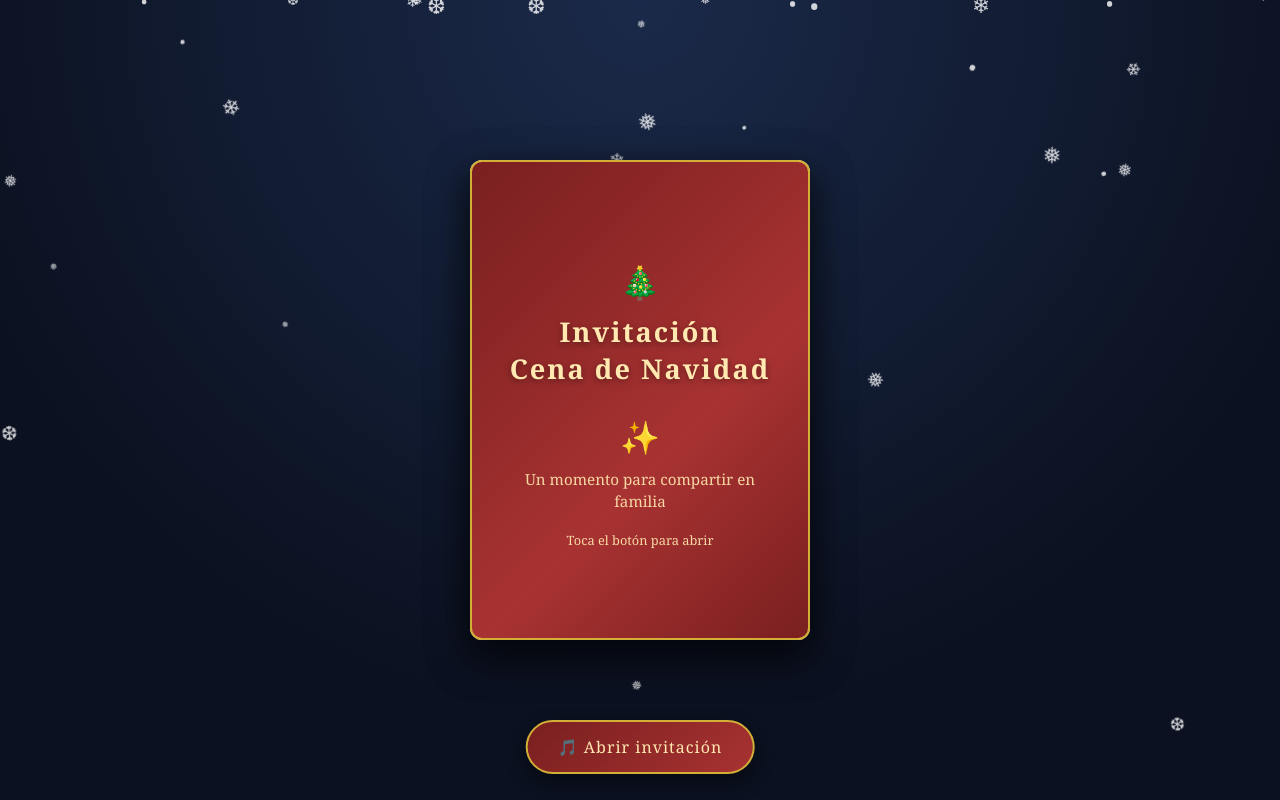
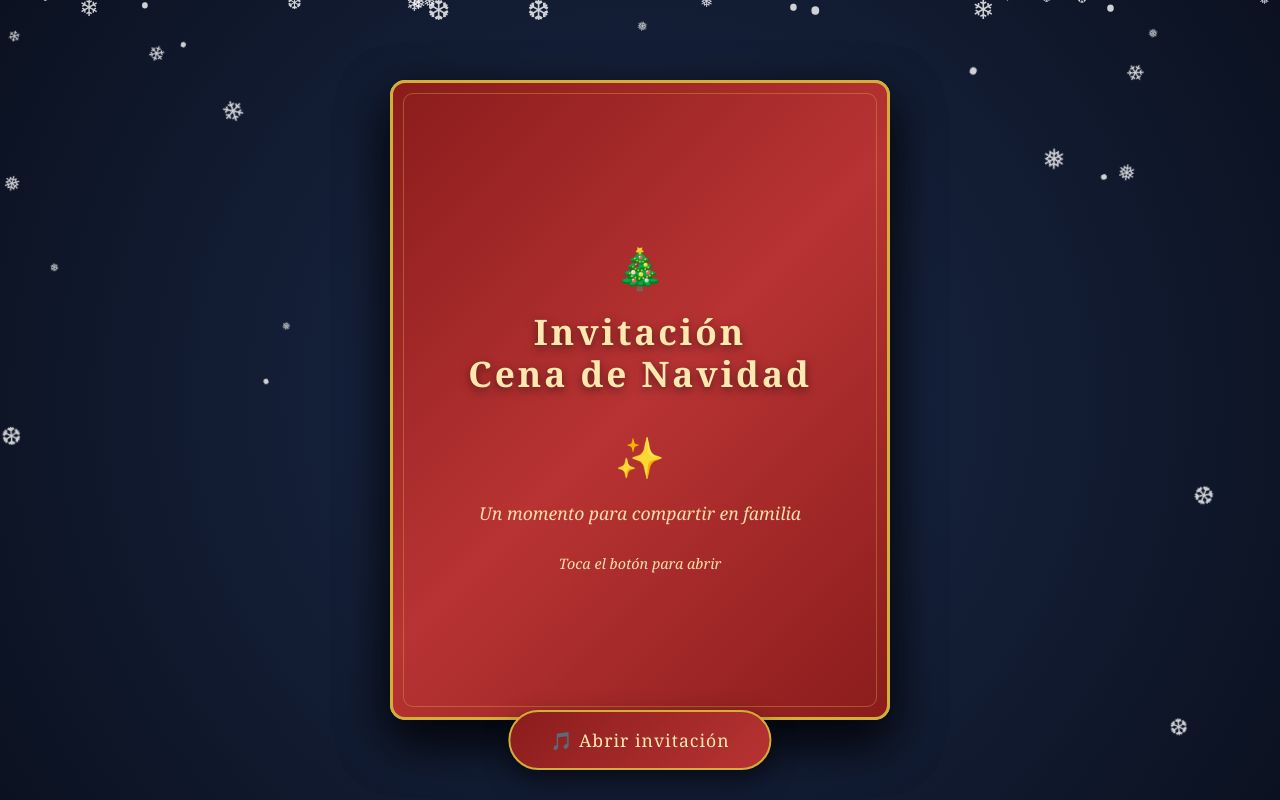
Before and after one commit to humanomaquina527-source/invitacion-navidad, a plain HTML site: page index.html in a window 1280 px wide. Drawn offline with Linux system fonts and the light colour scheme.

Commit message:
Update index.html

```diff
--- a/index.html
+++ b/index.html
@@ -2,8 +2,8 @@
 <html lang="es">
 <head>
 <meta charset="UTF-8" />
-<meta name="viewport" content="width=device-width, initial-scale=1.0" />
-<title>Invitación a la Cena de Navidad</title>
+<meta name="viewport" content="width=device-width, initial-scale=1.0, maximum-scale=1.0, user-scalable=no" />
+<title>Invitación Cena de Navidad - Duce</title>
 <style>
   * { box-sizing: border-box; margin: 0; padding: 0; }
 
@@ -13,9 +13,9 @@
     align-items: center;
     justify-content: center;
     font-family: 'Georgia', 'Times New Roman', serif;
-    background: radial-gradient(circle at top, #1b2a4a 0%, #0b1120 70%);
+    background: radial-gradient(circle at center, #1b2a4a 0%, #0b1120 100%);
     overflow: hidden;
-    padding: 20px;
+    padding: 15px;
   }
 
   /* Copos de nieve */
@@ -26,174 +26,191 @@
     opacity: 0.8;
     pointer-events: none;
     animation: fall linear infinite;
+    z-index: 1;
   }
   @keyframes fall {
     to { transform: translateY(110vh) rotate(360deg); }
   }
 
-  /* Contenedor tipo libro */
+  /* Contenedor tipo libro GIGANTE */
   .book {
     position: relative;
-    width: 340px;
-    height: 480px;
-    perspective: 1500px;
+    width: 100%;
+    max-width: 500px; /* Más grande, ideal para celular */
+    height: 80vh;
+    max-height: 700px;
+    perspective: 2000px;
     z-index: 2;
   }
 
   .page {
     position: absolute;
     inset: 0;
-    border-radius: 12px;
-    background: linear-gradient(135deg, #fdf6e3 0%, #f5e6c8 100%);
-    box-shadow: 0 15px 40px rgba(0,0,0,0.5);
-    padding: 34px 28px;
+    border-radius: 15px;
+    background: linear-gradient(135deg, #fffcf5 0%, #fdf2e3 100%);
+    box-shadow: 0 20px 50px rgba(0,0,0,0.6);
+    padding: 40px 35px;
     display: flex;
     flex-direction: column;
     justify-content: center;
     text-align: center;
-    color: #4a2c17;
+    color: #3e2010;
     backface-visibility: hidden;
+    border: 1px solid #e8d5b5;
   }
 
-  /* Hoja que se abre (portada) */
+  /* Portada que se abre */
   .cover {
     transform-origin: left center;
-    transition: transform 1.4s cubic-bezier(.4,.2,.2,1);
+    transition: transform 1.5s cubic-bezier(.4,.2,.2,1);
     z-index: 3;
-    background: linear-gradient(135deg, #7a1f1f 0%, #a83232 60%, #7a1f1f 100%);
+    background: linear-gradient(135deg, #8b1c1c 0%, #b83333 50%, #8b1c1c 100%);
     color: #ffe9b0;
-    border: 2px solid #d4af37;
+    border: 3px solid #d4af37;
+  }
+  .cover::before {
+    content: '';
+    position: absolute;
+    inset: 10px;
+    border: 1px solid rgba(212, 175, 55, 0.4);
+    border-radius: 10px;
+    pointer-events: none;
   }
   .cover h1 {
-    font-size: 1.7rem;
-    letter-spacing: 2px;
-    margin-bottom: 18px;
-    text-shadow: 0 2px 6px rgba(0,0,0,0.4);
+    font-size: 2.2rem;
+    letter-spacing: 3px;
+    margin-bottom: 20px;
+    text-shadow: 0 3px 10px rgba(0,0,0,0.5);
+    line-height: 1.2;
   }
-  .cover .adorno { font-size: 2rem; margin: 10px 0; }
-  .cover p { font-size: 0.95rem; opacity: 0.9; line-height: 1.5; }
+  .cover .adorno { font-size: 2.5rem; margin: 15px 0; }
+  .cover p { font-size: 1.1rem; opacity: 0.95; line-height: 1.6; font-style: italic; }
 
   .book.open .cover {
-    transform: rotateY(-160deg);
+    transform: rotateY(-170deg);
   }
 
   /* Página interior */
   .inside {
     z-index: 2;
     overflow-y: auto;
+    justify-content: flex-start;
   }
   .inside h2 {
-    font-size: 1.35rem;
-    color: #7a1f1f;
-    margin-bottom: 6px;
+    font-size: 1.6rem;
+    color: #8b1c1c;
+    margin-bottom: 10px;
+    margin-top: 10px;
   }
   .inside .fecha {
-    font-size: 0.9rem;
-    color: #a83232;
-    margin-bottom: 16px;
-    font-style: italic;
+    font-size: 1.1rem;
+    color: #b83333;
+    margin-bottom: 25px;
+    font-weight: bold;
+    letter-spacing: 1px;
+    background: rgba(184, 51, 51, 0.1);
+    padding: 8px;
+    border-radius: 8px;
+    border: 1px dashed #b83333;
   }
   .inside p {
-    font-size: 0.86rem;
-    line-height: 1.55;
-    margin-bottom: 12px;
-    text-align: left;
+    font-size: 1.05rem;
+    line-height: 1.7;
+    margin-bottom: 18px;
+    text-align: justify;
+    text-justify: inter-word;
   }
   .inside .firma {
-    margin-top: 14px;
+    margin-top: 25px;
     font-style: italic;
     text-align: right;
-    font-size: 0.9rem;
-    color: #7a1f1f;
+    font-size: 1.2rem;
+    color: #8b1c1c;
+    font-weight: bold;
   }
 
   /* Botón */
   .btn {
     position: fixed;
-    bottom: 26px;
+    bottom: 30px;
     left: 50%;
     transform: translateX(-50%);
     z-index: 10;
-    padding: 14px 30px;
-    font-size: 1rem;
+    padding: 16px 40px;
+    font-size: 1.1rem;
     font-family: inherit;
     letter-spacing: 1px;
     border: 2px solid #d4af37;
-    border-radius: 40px;
-    background: linear-gradient(135deg, #7a1f1f, #a83232);
+    border-radius: 50px;
+    background: linear-gradient(135deg, #8b1c1c, #b83333);
     color: #ffe9b0;
     cursor: pointer;
-    box-shadow: 0 8px 20px rgba(0,0,0,0.45);
+    box-shadow: 0 10px 25px rgba(0,0,0,0.5);
     transition: transform .2s, box-shadow .2s;
   }
-  .btn:hover { transform: translateX(-50%) scale(1.05); box-shadow: 0 10px 26px rgba(0,0,0,0.6); }
+  .btn:hover { transform: translateX(-50%) scale(1.05); box-shadow: 0 15px 30px rgba(0,0,0,0.7); }
   .btn.hidden { display: none; }
 
-  /* Ajuste para pantallas pequeñas */
-  @media (max-width: 380px) {
-    .book { width: 300px; height: 450px; }
-    .inside p { font-size: 0.8rem; }
+  @media (max-width: 400px) {
+    .book { height: 85vh; }
+    .cover h1 { font-size: 1.8rem; }
+    .inside p { font-size: 0.95rem; }
+    .inside h2 { font-size: 1.4rem; }
   }
 </style>
 </head>
 <body>
 
-  <!-- Contenedor del libro -->
   <div class="book" id="book">
-    <!-- Portada que se abre -->
     <div class="page cover">
       <div class="adorno">🎄</div>
       <h1>Invitación<br>Cena de Navidad</h1>
       <div class="adorno">✨</div>
       <p>Un momento para compartir en familia</p>
-      <p style="margin-top:18px; font-size:0.8rem;">Toca el botón para abrir</p>
+      <p style="margin-top:25px; font-size:0.9rem;">Toca el botón para abrir</p>
     </div>
 
-    <!-- Interior con el mensaje -->
     <div class="page inside">
       <h2>Los esperamos en casa</h2>
-      <div class="fecha">24 de diciembre · [Hora]</div>
+      <div class="fecha">24 de Diciembre · A partir de las 5:00 PM</div>
 
       <p>Hola a todos:</p>
 
       <p>Les escribo porque se acercan las fiestas y he estado pensando mucho en nosotros. Sé que no hemos estado cerca, que ha habido diferencias y comentarios que han dolido, y no voy a fingir que no ha pasado nada. Pero también he pensado en papá y mamá, que ya están grandes, y en cómo la vida pasa tan rápido que a veces no nos damos cuenta de que el tiempo con ellos es un regalo que no se repite.</p>
 
-      <p>Por eso los invito a una cena de Navidad en mi casa. No es para hablar del pasado ni para forzar nada. Es solo para estar juntos un rato, compartir la mesa y darles a papá y mamá la alegría de vernos reunidos el tiempo que se pueda.</p>
+      <p>Por eso los invito a una cena de Navidad en la casa de mis papás. No es para hablar del pasado ni para forzar nada. Es solo para estar juntos un rato, compartir la mesa y darles a papá y mamá la alegría de vernos reunidos el tiempo que se pueda.</p>
 
       <p>Solo les pido algo: vengan con el corazón sincero, sin comentarios que no sean buenos. Si sienten que pueden venir así, adelante, los espero con gusto. Si no, lo lamento, pero lo entiendo. Yo también me estoy tragando mi orgullo, y me gustaría que entre hermanos pudiéramos hacer lo mismo.</p>
 
-      <p>Por favor confírmenme si pueden asistir para ir organizándome.</p>
+      <p>Vengan a la hora que gusten a partir de las 5-6 pm. Por favor confírmenme si pueden asistir para ir organizándome.</p>
 
-      <div class="firma">Con cariño,<br>[Tu nombre]</div>
+      <div class="firma">Con cariño,<br>Duce</div>
     </div>
   </div>
 
-  <!-- Botón para abrir y activar música -->
   <button class="btn" id="btn">🎵 Abrir invitación</button>
 
 <script>
-  // ---------- Copos de nieve ----------
+  // Copos de nieve
   const snowChars = ['❄','❅','❆','•'];
-  for (let i = 0; i < 40; i++) {
+  for (let i = 0; i < 50; i++) {
     const s = document.createElement('div');
     s.className = 'snow';
     s.textContent = snowChars[Math.floor(Math.random()*snowChars.length)];
     s.style.left = Math.random() * 100 + 'vw';
-    s.style.fontSize = (8 + Math.random() * 16) + 'px';
+    s.style.fontSize = (10 + Math.random() * 20) + 'px';
     s.style.animationDuration = (6 + Math.random() * 8) + 's';
     s.style.animationDelay = (Math.random() * 8) + 's';
     document.body.appendChild(s);
   }
 
-  // ---------- Abrir libro + música ----------
+  // Abrir libro + música
   const book = document.getElementById('book');
   const btn = document.getElementById('btn');
   let audioCtx = null;
   let musicStarted = false;
 
-  // Melodía navideña sencilla (We wish you a merry christmas) generada con Web Audio
   const melody = [
-    // [nota, duración en tiempos]
     ['C5',1],['C5',0.5],['D5',1],['C5',1],['F5',1],['E5',2],
     ['C5',1],['C5',0.5],['D5',1],['C5',1],['G5',1],['F5',2],
     ['C5',1],['C5',0.5],['C6',1],['A5',1],['F5',1],['E5',1],['D5',1],
@@ -208,20 +225,20 @@
     if (!audioCtx) {
       audioCtx = new (window.AudioContext || window.webkitAudioContext)();
     }
-    const beat = 0.42; // duración de un tiempo en segundos
+    const beat = 0.45;
     let t = audioCtx.currentTime + 0.1;
 
     melody.forEach(([note, dur]) => {
       const osc = audioCtx.createOscillator();
       const gain = audioCtx.createGain();
-      osc.type = 'sine';
+      osc.type = 'triangle'; // Un tono más parecido a cajita de música
       osc.frequency.value = noteFreq[note];
 
       const start = t;
       const end = t + dur * beat;
 
       gain.gain.setValueAtTime(0, start);
-      gain.gain.linearRampToValueAtTime(0.12, start + 0.03);
+      gain.gain.linearRampToValueAtTime(0.15, start + 0.05);
       gain.gain.exponentialRampToValueAtTime(0.001, end);
 
       osc.connect(gain).connect(audioCtx.destination);
@@ -231,9 +248,8 @@
       t = end;
     });
 
-    // Repetir la melodía en bucle
     const total = t - audioCtx.currentTime;
-    setTimeout(() => { if (musicStarted) playMelody(); }, total * 1000 + 300);
+    setTimeout(() => { if (musicStarted) playMelody(); }, total * 1000 + 400);
   }
 
   btn.addEventListener('click', () => {
```
